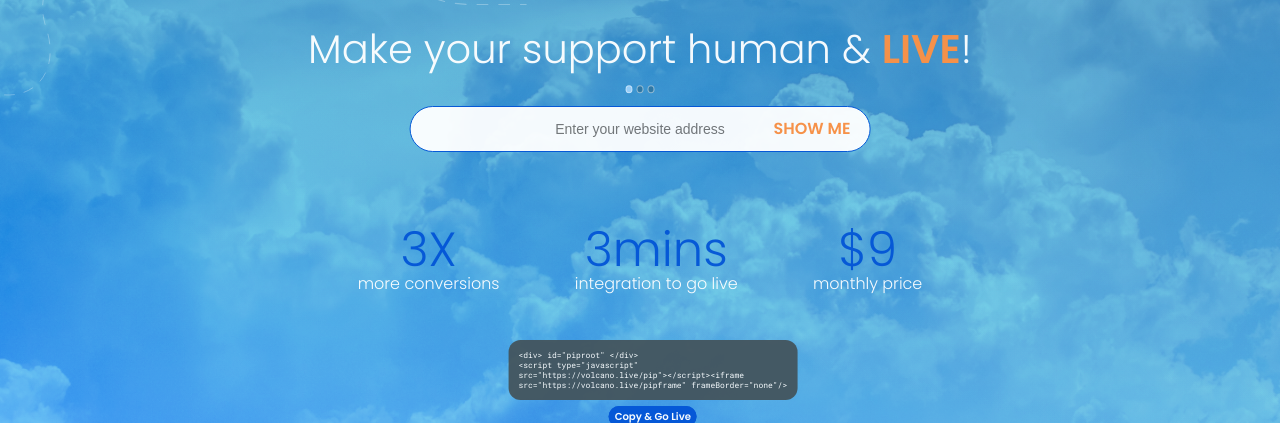
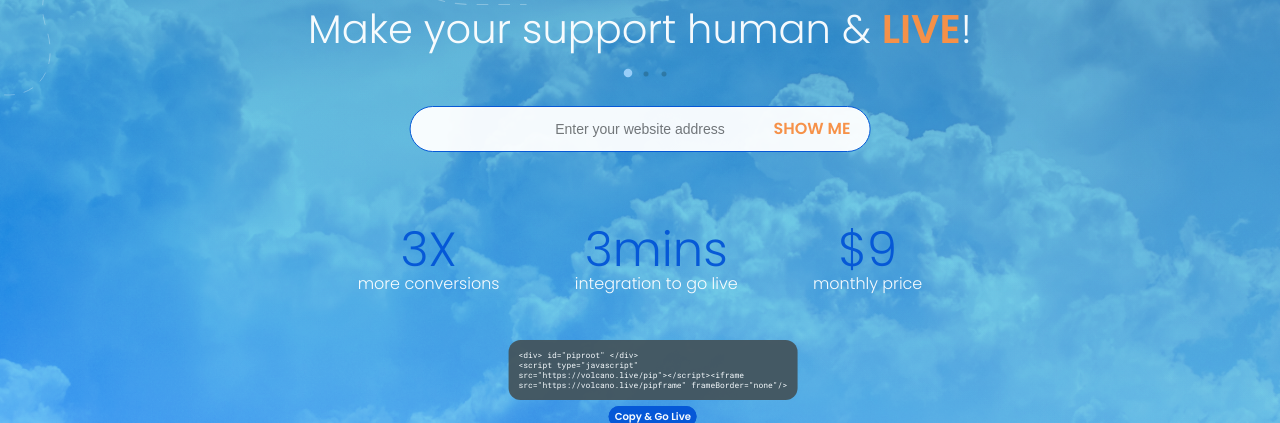
Before and after one commit to PRANAVVK34/pip-test, a PHP site: page / in a window 1280 px wide. Shown: the part 231-654 px from the top of the page. Run offline with PHP 8.4, Linux system fonts and the light colour scheme; some libraries are stand-ins or nearby versions.

Commit message:
slider added with sample text

```diff
--- a/index.html
+++ b/index.html
@@ -15,6 +15,15 @@
     <link rel="preconnect" href="https://fonts.gstatic.com" />
     <link
       href="https://fonts.googleapis.com/css2?family=Poppins:wght@300;400;600&display=swap"
+      rel="stylesheet"
+    />
+    <!-- slider -->
+    <link
+      href="https://cdnjs.cloudflare.com/ajax/libs/slick-carousel/1.8.1/slick.css"
+      rel="stylesheet"
+    />
+    <link
+      href="https://cdnjs.cloudflare.com/ajax/libs/slick-carousel/1.8.1/slick-theme.css"
       rel="stylesheet"
     />
     <!-- external stylesheet -->
@@ -53,11 +62,10 @@
       <div class="display-picture">
         <img src="./assets/cat.svg" alt="display picture" class="cat-image" />
         <img src="./assets/Cloud.svg" class="white-bg" />
-        <p>Make your support human & <span>LIVE</span>!</p>
-        <div class="dots-3">
-          <div class="dot"></div>
-          <div class="dot"></div>
-          <div class="dot"></div>
+        <div class="slider">
+          <p>Make your support human & <span>LIVE</span>!</p>
+          <p>Share your thoughts human & <span>LIVE</span>!</p>
+          <p>Keep your smile human & <span>LIVE</span>!</p>
         </div>
       </div>
 
@@ -93,7 +101,9 @@
           src="https://volcano.live/pip"&gt;&lt;/script&gt;&lt;iframe<br />
           src="https://volcano.live/pipframe" frameBorder="none"/&gt;
         </div>
-        <a href="#" class="copy-code"><span>Copy & Go Live</span></a>
+        <a href="#" class="copy-code"
+          ><span class="copy-text">Copy & Go Live</span></a
+        >
       </div>
     </section>
 
@@ -122,5 +132,26 @@
         <p>WATCH</p>
       </div>
     </section>
+
+    <script src="https://cdnjs.cloudflare.com/ajax/libs/jquery/3.5.1/jquery.min.js"></script>
+    <script src="https://cdnjs.cloudflare.com/ajax/libs/slick-carousel/1.8.1/slick.js"></script>
+    <script>
+      $(document).ready(function () {
+        $(".slider").slick({
+          dots: true,
+          arrows: false,
+          autoplay: true,
+          autoplaySpeed: 2000,
+          responsive: [
+            {
+              breakpoint: 769,
+              settings: {
+                dots: false,
+              },
+            },
+          ],
+        });
+      });
+    </script>
   </body>
 </html>
--- a/style.css
+++ b/style.css
@@ -103,45 +102,42 @@ body {
   transform: translate(-50%, -50%);
   z-index: -1;
 }
-.display-picture p {
-  font-size: 43.01px;
+
+.slider {
   color: white;
+  height: 100px;
   margin: 0;
-  line-height: 64px;
-  font-weight: 300;
   position: absolute;
   left: 50%;
-  top: 35%;
+  top: 32%;
   transform: translate(-50%, -50%);
   width: 60%;
+  font-weight: 300;
 }
+.slick-dots li {
+  width: 8px;
+}
+.slick-dots li button {
+  color: #9cd0fa;
+}
+.slick-dots li button:before {
+  color: rgba(39, 101, 135, 0.6);
+  opacity: 1;
+}
+.slick-dots li.slick-active button:before {
+  opacity: 1;
+  color: #9cd0fa;
+  font-size: 10px;
+}
+.display-picture p {
+  font-size: 40px;
+}
+
 .display-picture span {
   color: #ff9142;
   font-weight: 700;
 }
-.display-picture .dots-3 {
-  display: flex;
 
-  align-items: center;
-  justify-content: center;
-  position: absolute;
-  left: 50%;
-  top: 40%;
-  transform: translate(-50%, -50%);
-}
-.dot {
-  width: 12px;
-  height: 13px;
-  background: rgba(39, 101, 135, 0.6);
-  border: 0.8px solid rgba(255, 255, 255, 0.49);
-  box-sizing: border-box;
-  border-radius: 50%;
-  margin: 0 2px;
-}
-.dot:first-child {
-  background: #9cd0fa;
-  border: 0.8px solid rgba(255, 255, 255, 0.49);
-}
 .typing-field {
   display: flex;
   justify-content: flex-end;
@@ -343,13 +339,12 @@ body {
     width: 150px;
     height: 130px;
   }
+
   .display-picture p {
     font-size: 40px;
   }
-  .dot {
-    width: 7px;
-    height: 8px;
-    margin-top: -1%;
+  .slider {
+    top: 30%;
   }
 
   .typing-field {
```
Also changed, not shown: other parts of style.css (+31 -12 lines).
